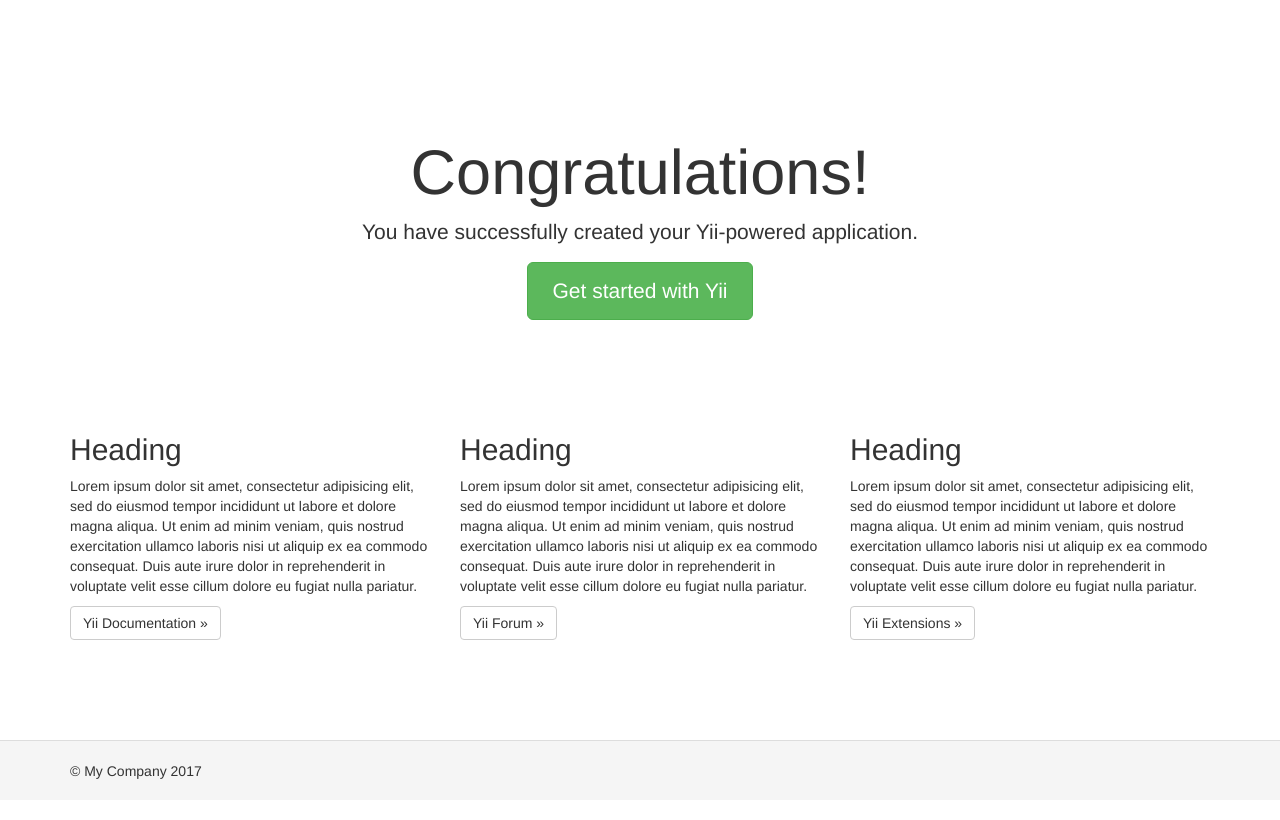
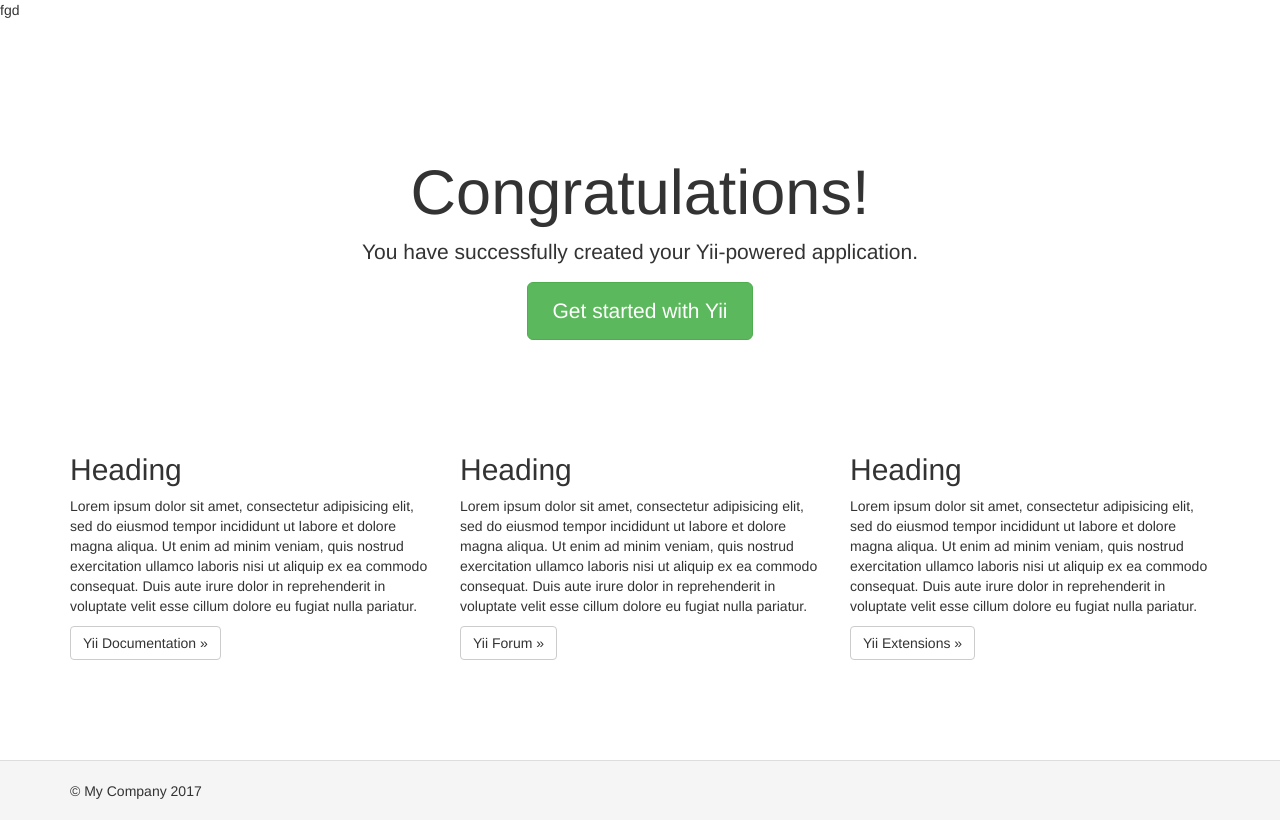
Before and after one commit to bilkevychpb/7r.com.ua, a Yii app: template views/site/index.php in a window 1280 px wide. Before the commit the page ends 779 px from the top, so only its background shows below. Run offline with PHP 8.4 and a stand-in for Yii, Linux system fonts and the light colour scheme; the template is opened without the code that fills it, so the values that code supplies are empty; some libraries are stand-ins or nearby versions.

Commit message:
ghdfkslnu54kn6tksd

```diff
--- a/assets/AppAsset.php
+++ b/assets/AppAsset.php
@@ -8,7 +8,7 @@
 namespace app\assets;
 
 use yii\web\AssetBundle;
-
+echo 'fgd';
 /**
  * @author Qiang Xue <qiang.xue@gmail.com>
  * @since 2.0
```
